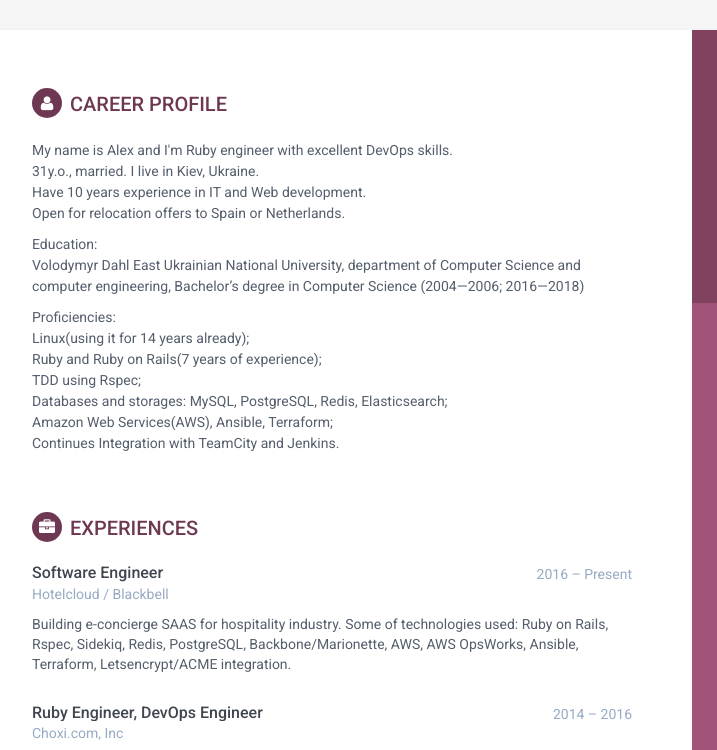
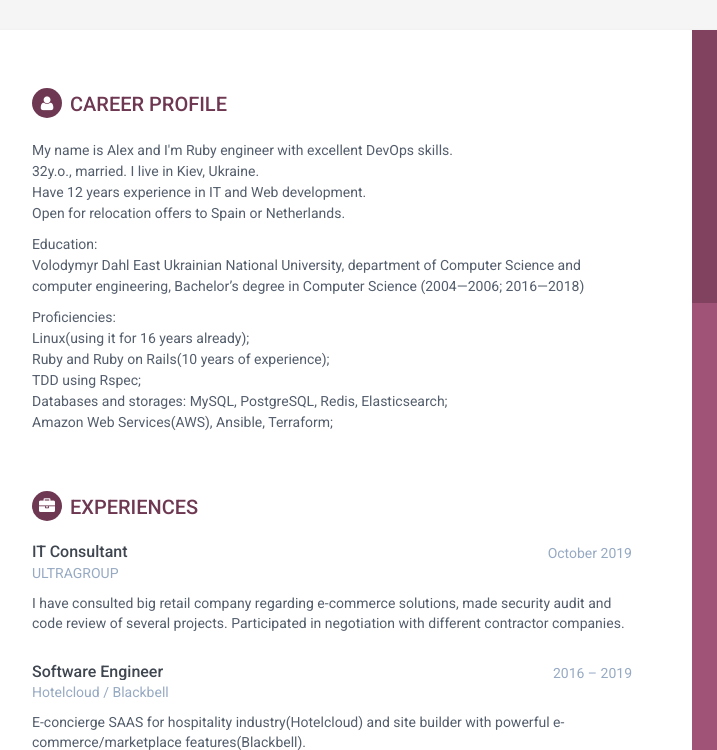
Before and after one commit to ulmen/ulmen.github.io, a plain HTML site: page index.html in a window 1280 px wide. Shown: the top 750 px of the page, 188-905 px from the left. Drawn offline with Linux system fonts and the light colour scheme.

Commit message:
cv updated

```diff
--- a/index.html
+++ b/index.html
@@ -61,7 +61,7 @@
                 <h2 class="container-block-title">Languages</h2>
                 <ul class="list-unstyled interests-list">
                     <li>English <span class="lang-desc">(Upper-Intermediate)</span></li>
-                    <li>Spanish <span class="lang-desc">(B1, Intermediate)</span></li>
+                    <li>Spanish <span class="lang-desc">(B2, Intermediate)</span></li>
                     <li>Russian <span class="lang-desc">(Native)</span></li>
                     <!-- <li>Spanish <span class="lang-desc">(Professional)</span></li> -->
                 </ul>
@@ -70,7 +70,7 @@
             <div class="interests-container container-block">
                 <h2 class="container-block-title">Interests</h2>
                 <ul class="list-unstyled interests-list">
-                    <li>Guitars</li>
+                    <li>Cocktails</li>
                     <li>Rap Music</li>
                     <li>Traveling</li>
                 </ul>
@@ -85,8 +85,8 @@
                 <div class="summary">
                     <p>
                       My name is Alex and I'm Ruby engineer with excellent DevOps skills.<br>
-                      31y.o., married. I live in Kiev, Ukraine.<br>
-                      Have 10 years experience in IT and Web development.<br>
+                      32y.o., married. I live in Kiev, Ukraine.<br>
+                      Have 12 years experience in IT and Web development.<br>
                       Open for relocation offers to Spain or Netherlands.
                     </p>
                     <p>
@@ -97,30 +97,50 @@
                     </p>
                     <p>
                       Proficiencies:<br>
-                      Linux(using it for 14 years already);<br>
-                      Ruby and Ruby on Rails(7 years of experience);<br>
+                      Linux(using it for 16 years already);<br>
+                      Ruby and Ruby on Rails(10 years of experience);<br>
                       TDD using Rspec;<br>
                       Databases and storages: MySQL, PostgreSQL, Redis, Elasticsearch;<br>
                       Amazon Web Services(AWS), Ansible, Terraform;<br>
-                      Continues Integration with TeamCity and Jenkins.<br>
                     </p>
                 </div><!--//summary-->
             </section><!--//section-->
 
             <section class="section experiences-section">
                 <h2 class="section-title"><i class="fa fa-briefcase"></i>Experiences</h2>
+                <div class="item">
+                    <div class="meta">
+                        <div class="upper-row">
+                            <h3 class="job-title">IT Consultant</h3>
+                            <div class="time">October 2019</div>
+                        </div><!--//upper-row-->
+                        <div class="company">ULTRAGROUP</div>
+                    </div><!--//meta-->
+                    <div class="details">
+                      I have consulted big retail company regarding e-commerce solutions, made security audit and code review of several projects.
+                       Participated in negotiation with different contractor companies.
+                    </div><!--//details-->
+                </div><!--//item-->
 
                 <div class="item">
                     <div class="meta">
                         <div class="upper-row">
                             <h3 class="job-title">Software Engineer</h3>
-                            <div class="time">2016 &ndash; Present</div>
+                            <div class="time">2016 &ndash; 2019</div>
                         </div><!--//upper-row-->
                         <div class="company">Hotelcloud / Blackbell</div>
                     </div><!--//meta-->
                     <div class="details">
-                      Building e-concierge SAAS for hospitality industry.
-                      Some of technologies used: Ruby on Rails, Rspec, Sidekiq, Redis, PostgreSQL, Backbone/Marionette, AWS, AWS OpsWorks, Ansible, Terraform, Letsencrypt/ACME integration.
+                      E-concierge SAAS for hospitality industry(Hotelcloud) and site builder with powerful e-commerce/marketplace features(Blackbell).<br><br>
+                      Some of technologies used: Ruby on Rails, Rspec, Sidekiq, Redis, PostgreSQL, AWS, AWS OpsWorks, Ansible, Terraform, Letsencrypt/ACME integration, React Native/Expo.
+                      <br>
+                      <br>
+                      I have been responsible of design and development of different parts of system, APIs, developed microservice for automatic domains and SSL management with Letsencrypt.
+                      Implemented build/deploy pipeline for different frontend applications(Backbone, React, Ember, Vue) and dozens of mobile apps(React Native/Expo).
+                      DevOps and monitoring using AWS, Cloudwatch, Cloudwatch Logs, OpsWorks, Ansible, Terraform.
+                      Introduced ChatOps for all the builds using Lita bot/Slack. Was responsible on building and publishing White-Label mobile apps for iOS and Android.
+                      Also implemented integration with Algolia search and other 3rd parties.
+
                     </div><!--//details-->
                 </div><!--//item-->
 
```
